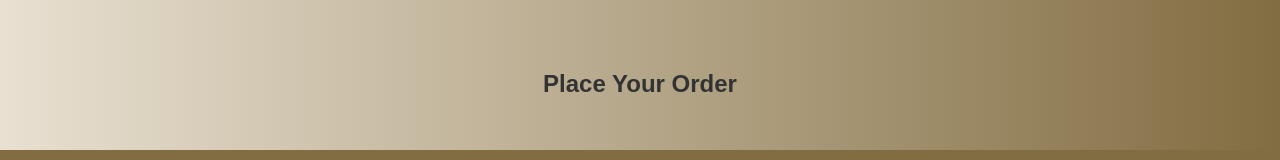
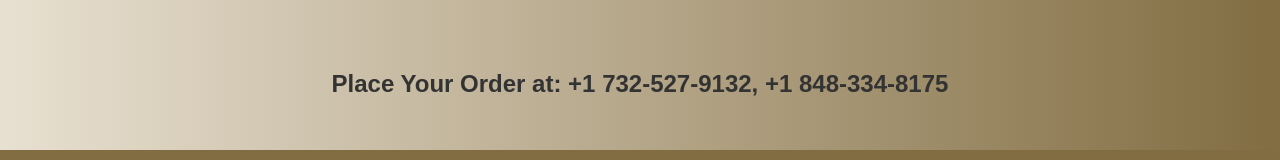
Before and after one commit to gharkibaryani/Ghar-ki-baryani, a plain HTML site: page index.html in a window 1280 px wide. Shown: the part 1848-2008 px from the top of the page. Drawn offline with Linux system fonts and the light colour scheme.

Commit message:
Update index.html
added number

```diff
--- a/index.html
+++ b/index.html
@@ -74,7 +74,7 @@
 
     <section id="order">
         <div class="container">
-            <h2>Place Your Order</h2>
+            <h2>Place Your Order at: +1 732-527-9132, +1 848-334-8175</h2>
             <form id="order-form">
                 <!-- Order form content here -->
             </form>
```
